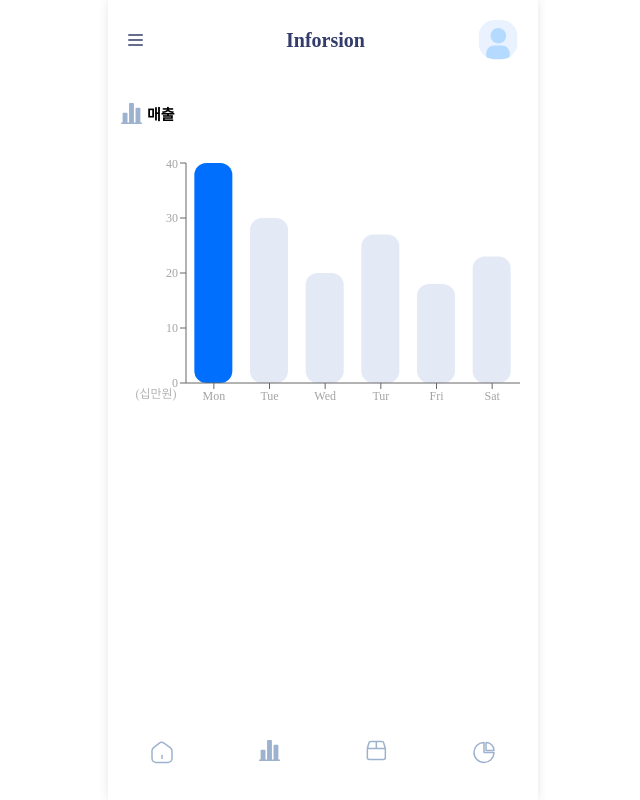
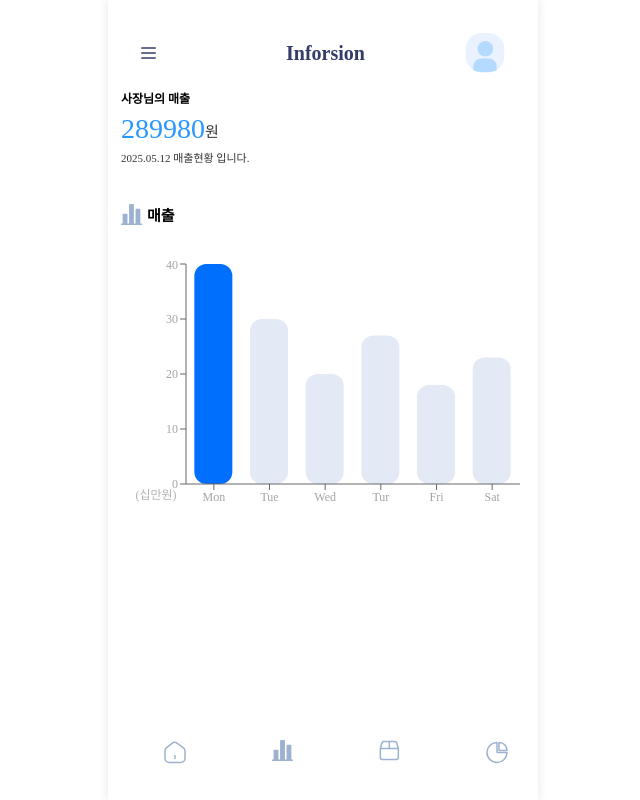
Before and after one commit to Inforsion/inforsion-fe, a React (Vite) app: page /main in a window 1280 px wide. Shown: the whole page, without its empty margins (317-957 px from the left). Built offline with nearby package versions, Linux system fonts and the light colour scheme.

Commit message:
Add new MainSalesValue component

```diff
--- /dev/null
+++ b/src/components/MainSalesValue.jsx
@@ -0,0 +1,51 @@
+import React from "react";
+import styled from "styled-components";
+
+const SalesText = styled.div`
+  font-size: 12px;
+  font-weight: 600;
+  margin-bottom: 10px;
+`
+
+const ValueContainer = styled.div`
+  display: flex;
+  flex-direction: row;
+`
+
+const SalesValue = styled.div`
+  display: flex;
+  font-size: 28px;
+  font-weight: 500;
+  color: #2897FF;
+`
+
+const ValueText = styled.div`
+  display: flex;
+  padding-top: 10px;
+  font-size: 15px;
+  font-weight: 400;
+  color: #343434;
+`
+
+const DateSales = styled.div`
+  font-size: 11px;
+  font-weight: 400;
+  color: #343434;
+  margin-top: 10px;
+
+`
+
+function MainSalesValue(){
+  return(
+    <>
+      <SalesText>사장님의 매출</SalesText>
+        <ValueContainer>
+          <SalesValue>289980</SalesValue>
+          <ValueText>원</ValueText>
+        </ValueContainer>
+        <DateSales>2025.05.12 매출현황 입니다.</DateSales>
+    </>
+  );
+}
+
+export default MainSalesValue;
--- a/src/pages/MainPage.jsx
+++ b/src/pages/MainPage.jsx
@@ -2,17 +2,23 @@ import React from "react";
 import styled from "styled-components";
 import MainHeader from "../components/MainHeader";
 import Navigation from "../components/Navigation";
+import MainSalesValue from "../components/MainSalesValue";
 import MainSalesChart from "../components/MainSalesChart";
 import Sales from "../assets/image/sales.svg?react";
 
+const MainContainer = styled.div`
+  padding : 3%;
+
+`
+
 const SalesContainer = styled.div`
-  padding : 3%;
   margin-top: 10px;
   ;
 `
 const SalesHeader = styled.div`
   display: flex ;
   flex-direction: row;
+  margin-top: 40px;
   padding-bottom: 30px;
   ;
 `
@@ -25,7 +31,9 @@ const ChartText = styled.div`
 function MainPage() {
     return (
     <>
+      <MainContainer>
         <MainHeader/>
+        <MainSalesValue/>
         <SalesContainer>
           <SalesHeader>
             <Sales/>
@@ -34,7 +42,7 @@ function MainPage() {
           <MainSalesChart/>
         </SalesContainer>
         <Navigation/>
-
+        </MainContainer>
     </>
   );
 }
```
